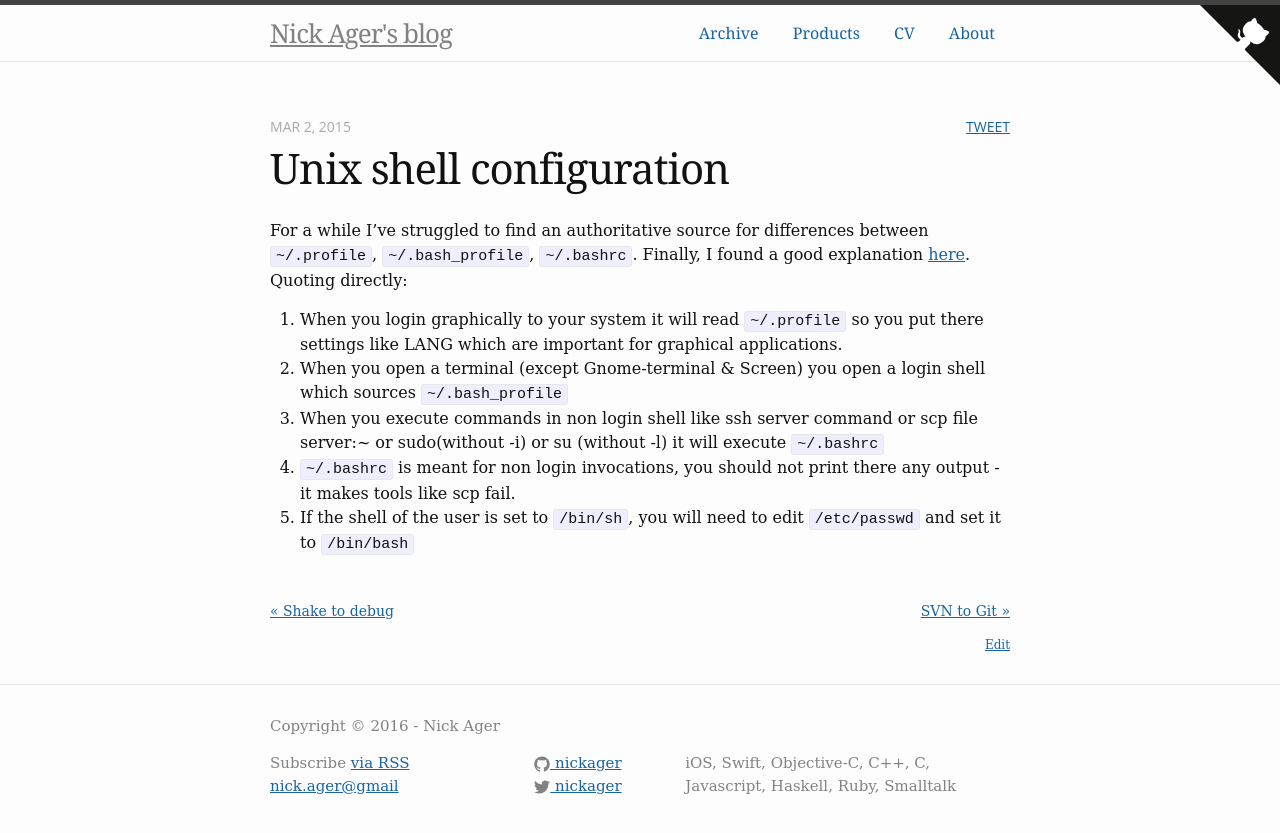
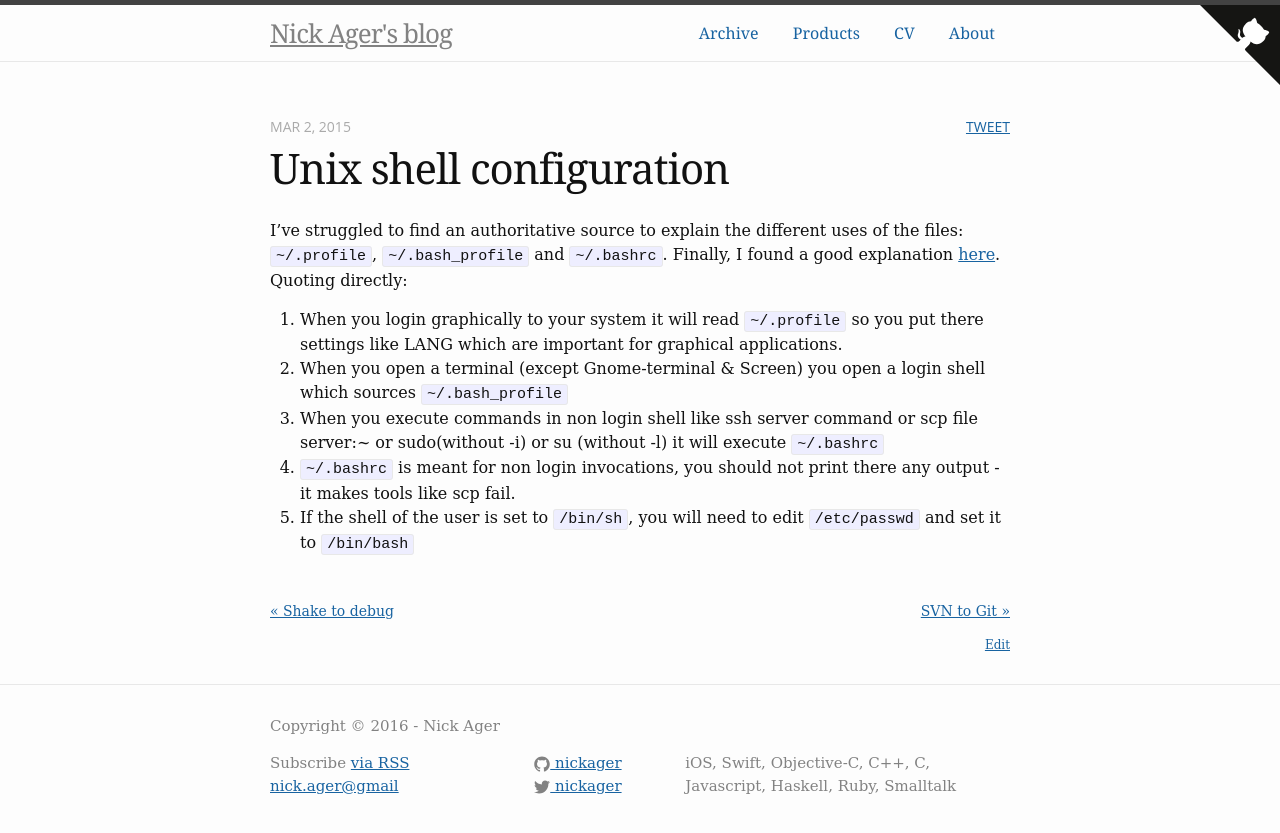
Before and after one commit to NickAger/nickager.github.io, a Jekyll site: the page built from _posts/2015-03-02-unix-shell-configuration.md, in a window 1280 px wide. Shown: the top 833 px of the page. Built offline with Jekyll 4.4.1, drawn with Linux system fonts in a browser that asks for light colours; some web fonts are replaced; comment, search, counter and statistics services are not loaded.

Commit message:
minor updates

```diff
--- a/_posts/2015-03-02-unix-shell-configuration.md
+++ b/_posts/2015-03-02-unix-shell-configuration.md
@@ -2,9 +2,10 @@
 layout: post
 title: "Unix shell configuration"
 date: 2015-03-02
+tags: [DevOps, Unix, Linux]
 excerpt_separator: <!--more-->
 ---
-For a while I've struggled to find an authoritative source for differences between `~/.profile`, `~/.bash_profile`, `~/.bashrc`. Finally, I found a good explanation [here](https://rvm.io/support/faq#what-shell-login-means-bash-l). Quoting directly:
+I've struggled to find an authoritative source to explain the different uses of the files: `~/.profile`, `~/.bash_profile` and `~/.bashrc`. Finally, I found a good explanation [here](https://rvm.io/support/faq#what-shell-login-means-bash-l). Quoting directly:
 
 1. When you login graphically to your system it will read `~/.profile` so you put there settings like LANG which are important for graphical applications.
 2. When you open a terminal (except Gnome-terminal & Screen) you open a login shell which sources `~/.bash_profile`
```
